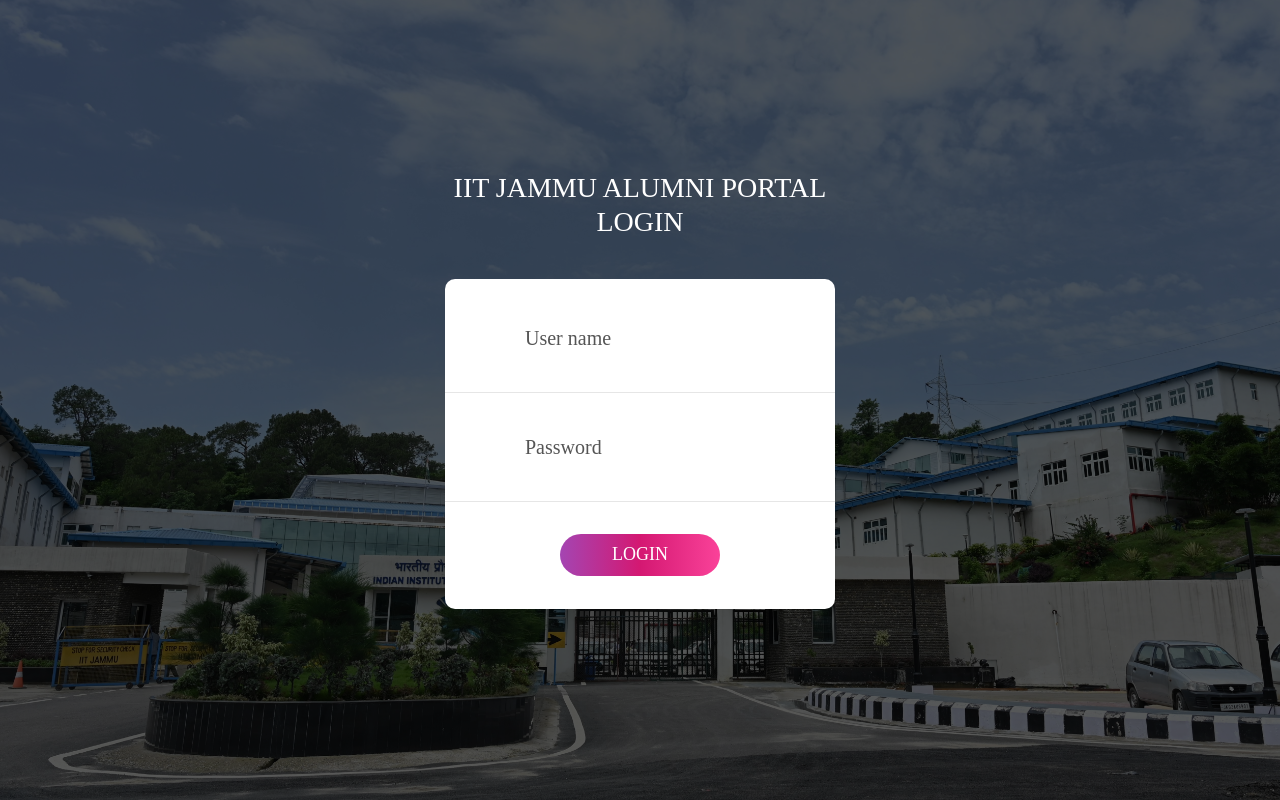
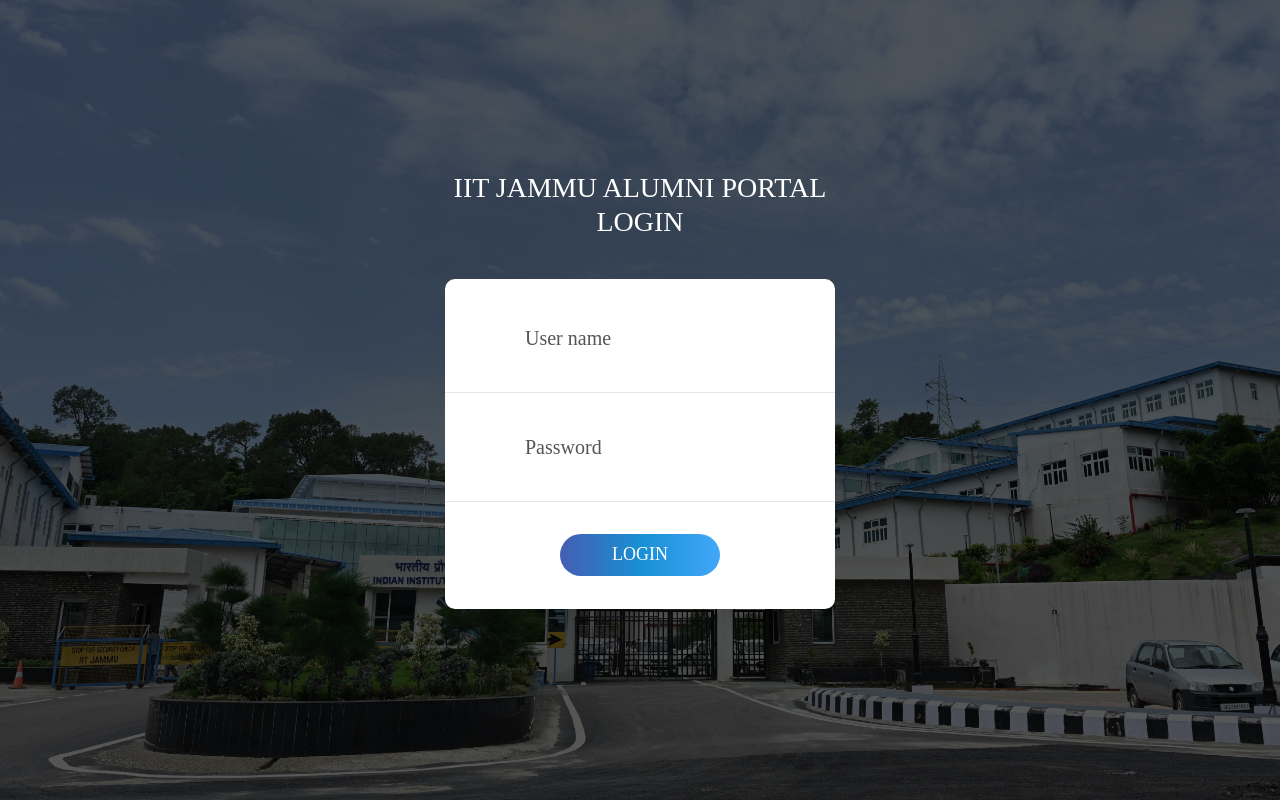
Before and after one commit to devinchugh/Alumni-Portal, a Flask app: page /login in a window 1280 px wide. Run offline with Flask 2, Linux system fonts and the light colour scheme; some libraries are stand-ins or nearby versions; some web fonts are replaced.

Commit message:
changed color to match blue theme

```diff
--- a/static/login_assets/css/main.css
+++ b/static/login_assets/css/main.css
@@ -311,7 +311,7 @@ iframe {
 
 .input100:focus + .focus-input100::after {
   left: 23px;
-  color: #d41872;
+  color: #18a8d4;
 }
 
 .input100:focus + .focus-input100::before {
@@ -320,7 +320,7 @@ iframe {
 
 .has-val.input100 + .focus-input100::after {
   left: 23px;
-  color: #d41872;
+  color: #18a8d4;
 }
 
 .has-val.input100 + .focus-input100::before {
@@ -364,11 +364,11 @@ iframe {
   height: 42px;
   border-radius: 21px;
 
-  background: #d41872;
-  background: -webkit-linear-gradient(left, #a445b2, #d41872, #fa4299);
-  background: -o-linear-gradient(left, #a445b2, #d41872, #fa4299);
-  background: -moz-linear-gradient(left, #a445b2, #d41872, #fa4299);
-  background: linear-gradient(left, #a445b2, #d41872, #fa4299);
+  background: #188fd4;
+  background: -webkit-linear-gradient(left, #455eb2, #188fd4, #42a7fa);
+  background: -o-linear-gradient(left, #455eb2, #188fd4,#42a7fa);
+  background: -moz-linear-gradient(left, #455eb2, #188fd4, #42a7fa);
+  background: linear-gradient(left, #455eb2, #188fd4, #42a7fa);
   position: relative;
   z-index: 1;
 
```
